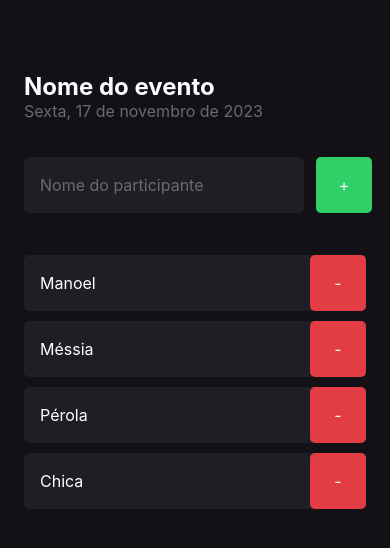
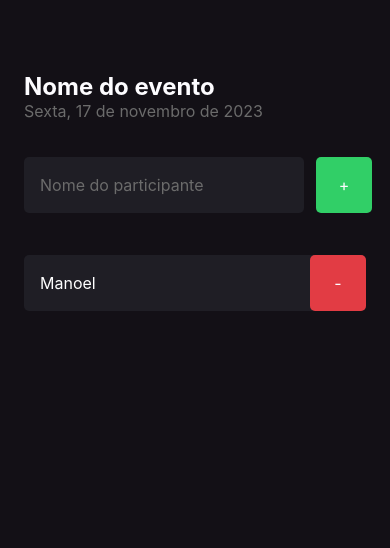
Before and after one commit to manoelvieira0/event-app, a React Native app: screen / in a window 390 px wide. Shown: the top 548 px of the page. Built offline with nearby package versions, Linux system fonts and the light colour scheme.

Commit message:
Adicionando participante

```diff
--- a/src/screens/Home/index.tsx
+++ b/src/screens/Home/index.tsx
@@ -2,14 +2,17 @@ import { Text, View, TextInput, TouchableOpacity, FlatList, Alert } from 'react-
 import { styles } from './styles';
 
 import { Participant } from '../../components/Participant';
+import { useState } from 'react';
 
 export function Home() {
-  const participants = ['Manoel', 'Méssia', 'Pérola', 'Chica']
+  const [participant, setParticipant] = useState(['Manoel'])
 
   function handleParticipantAdd() {
-    if(participants.includes("Manoel")){
-      return Alert.alert("Participante já existe", "Já existe um participante com esse nome na lista.")
+    if(participant.includes('Manoel')){
+      return Alert.alert("Participante já existe.")
     }
+
+    setParticipant([...participant, 'Méssia'])
   }
 
   function handleParticipantRemove(name: string) {
@@ -17,7 +20,7 @@ export function Home() {
       { text: "Não", onPress: () => {}, style: "cancel" },
       {
         text: "Sim", onPress: () => {
-          participants.splice(participants.indexOf(name), 1)
+
         }
       }
     ])
@@ -45,7 +48,7 @@ export function Home() {
       </View>
 
       <FlatList
-        data={participants}
+        data={participant}
         keyExtractor={item => item}
         renderItem={({ item }) => (
           <Participant
```
